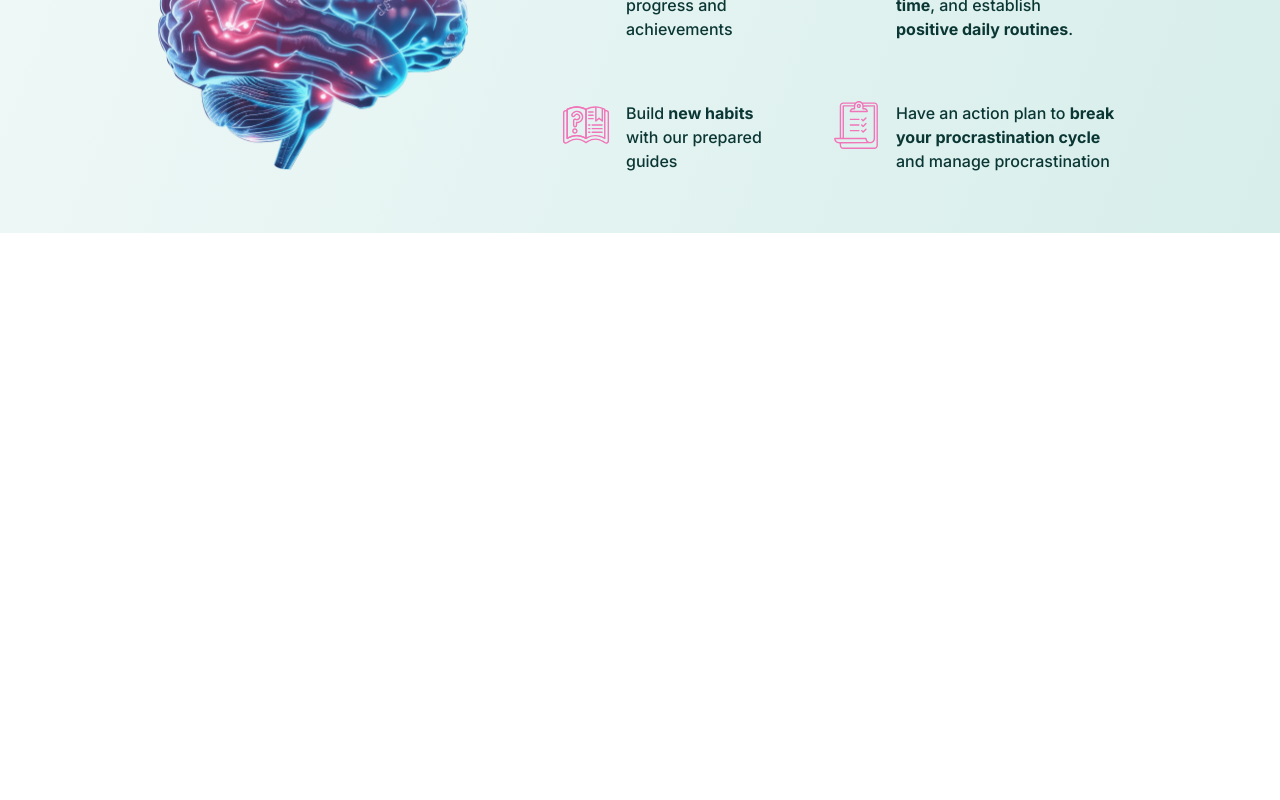
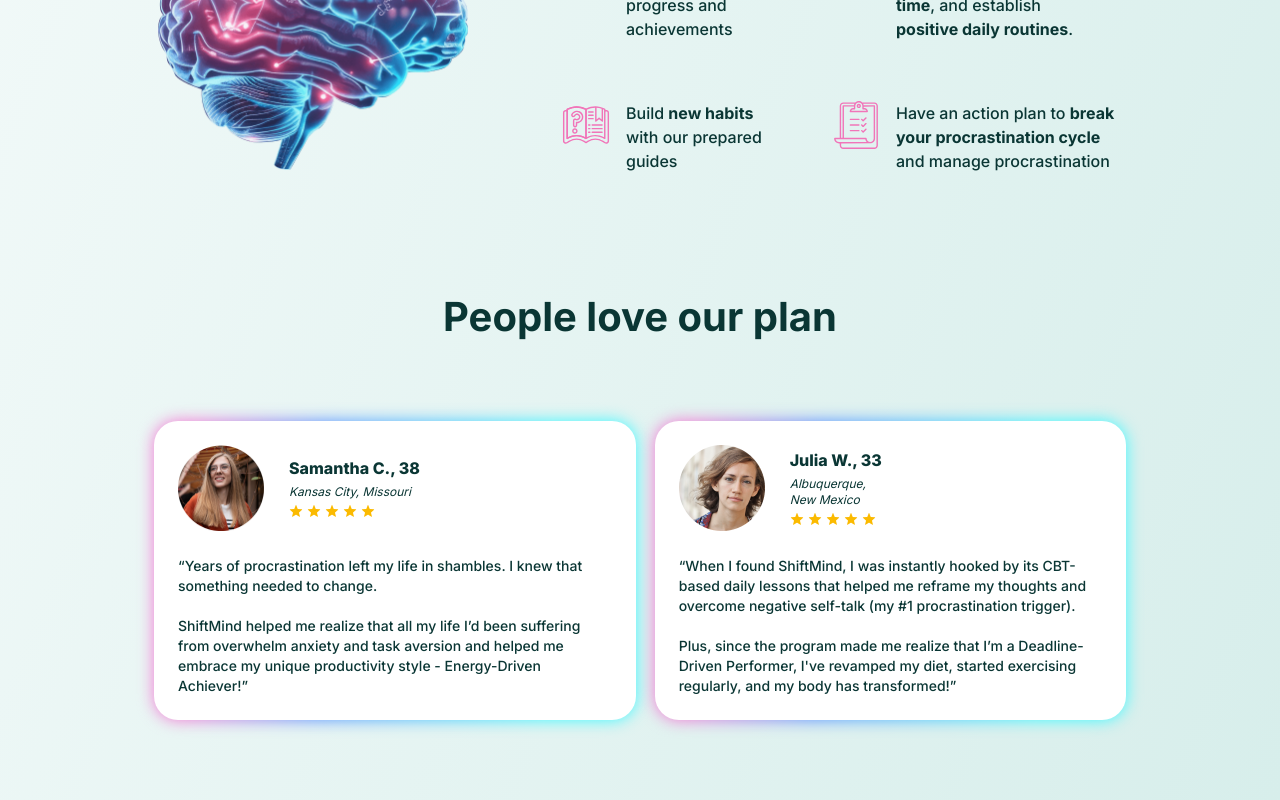
Before and after one commit to GretaVait/netzet-fe-task, a Next.js app: page / in a window 1280 px wide. Shown: the part 4449-5249 px from the top of the page. Before the commit the page ends 4682 px from the top, so only its background shows below. Built offline with nearby package versions, Linux system fonts and the light colour scheme.

Commit message:
testimonials section added

```diff
--- a/app/page.tsx
+++ b/app/page.tsx
@@ -8,6 +8,7 @@ import Plan from "@/sections/plan/Plan";
 import Benefits from "@/sections/benefits/Benefits";
 import Results from "@/sections/results/Results";
 import Features from "@/sections/features/Features";
+import Testimonials from "@/sections/testimonials/Testimonials";
 
 export default function Home() {
   return (
@@ -26,7 +27,7 @@ export default function Home() {
 
       <Features />
 
-      {/* Testimonials */}
+      <Testimonials />
 
       {/* Plan */}
 
--- /dev/null
+++ b/components/cards/TestimonialCard.tsx
@@ -0,0 +1,64 @@
+// Base
+import Image from "next/image";
+
+// Packages
+import parse from "html-react-parser";
+
+// Components
+import Gradient from "../utils/Gradient";
+
+interface TestimonialCardProps {
+  avatar: string;
+  name: string;
+  age: number;
+  location: string;
+  review: string;
+}
+
+const TestimonialCard = ({
+  avatar,
+  name,
+  age,
+  location,
+  review
+}: TestimonialCardProps) => {
+  return (
+    <div className="relative">
+      <Gradient borderRadius={24} blur />
+
+      <div className="bg-white p-6 rounded-3xl">
+        <div className="flex items-center gap-x-[25px] mb-[25px]">
+          <Image
+            src={`/assets/users/${avatar}.png`}
+            width={86}
+            height={86}
+            alt={`${name} user image`}
+          />
+
+          <div className="flex flex-col gap-y-1">
+            <p className="font-extrabold">
+              {name}, {age}
+            </p>
+            <p className="text-xs italic">{parse(location)}</p>
+
+            <div className="flex gap-x-1">
+              {[...Array(5)].map((_, index) => (
+                <Image
+                  src="/assets/icons/star.svg"
+                  width={14}
+                  height={14}
+                  alt="Star icon"
+                  key={index}
+                />
+              ))}
+            </div>
+          </div>
+        </div>
+
+        <p className="text-sm font-medium">“{parse(review)}”</p>
+      </div>
+    </div>
+  );
+};
+
+export default TestimonialCard;
--- /dev/null
+++ b/sections/testimonials/Testimonials.tsx
@@ -0,0 +1,40 @@
+// Components
+import Container from "@/components/app/Container";
+import TestimonialCard from "@/components/cards/TestimonialCard";
+
+const Testimonials = () => {
+  return (
+    <section className="py-10 lg:pt-[60px] lg:pb-20">
+      <Container>
+        <h1 className="text-3.5xl font-bold text-center mb-10 lg:text-4.5xl lg:mb-20">
+          People love our plan
+        </h1>
+
+        <div className="flex flex-col gap-[19px] lg:flex-row lg:max-w-[972px] lg:mx-auto">
+          <TestimonialCard
+            avatar="user-1"
+            name="Samantha C."
+            age={38}
+            location="Kansas City, Missouri"
+            review="Years of procrastination left my life in shambles. I knew that something needed to change.
+            <br />
+            <br />
+            ShiftMind helped me realize that all my life I’d been suffering from overwhelm anxiety and task aversion and helped me embrace my unique productivity style - Energy-Driven Achiever!"
+          />
+          <TestimonialCard
+            avatar="user-2"
+            name="Julia W."
+            age={33}
+            location="Albuquerque,<br /> New Mexico"
+            review="When I found ShiftMind, I was instantly hooked by its CBT-based daily lessons that helped me reframe my thoughts and overcome negative self-talk (my #1 procrastination trigger).
+            <br />
+            <br />
+            Plus, since the program made me realize that I’m a Deadline-Driven Performer, I've revamped my diet, started exercising regularly, and my body has transformed!"
+          />
+        </div>
+      </Container>
+    </section>
+  );
+};
+
+export default Testimonials;
```
